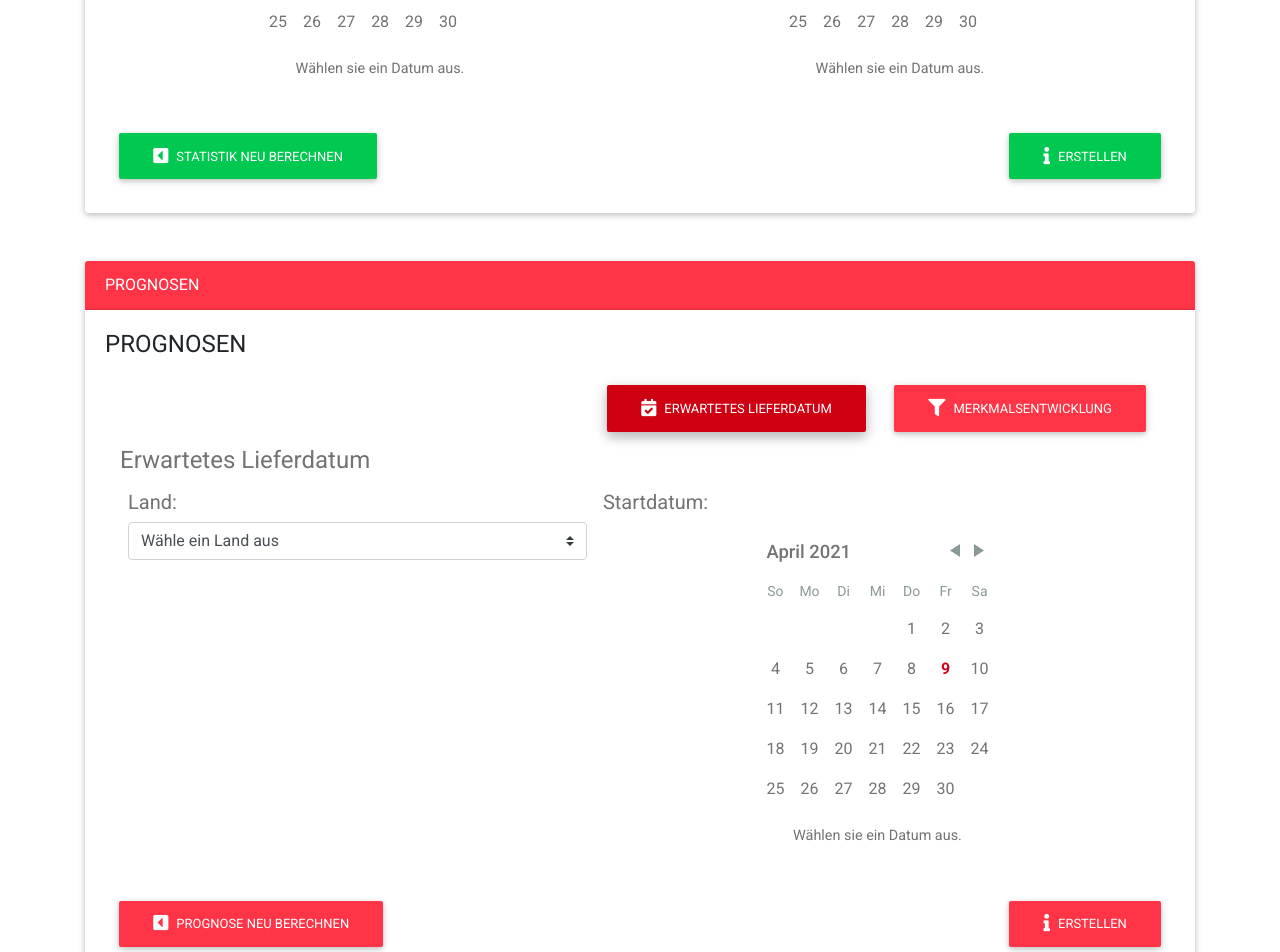
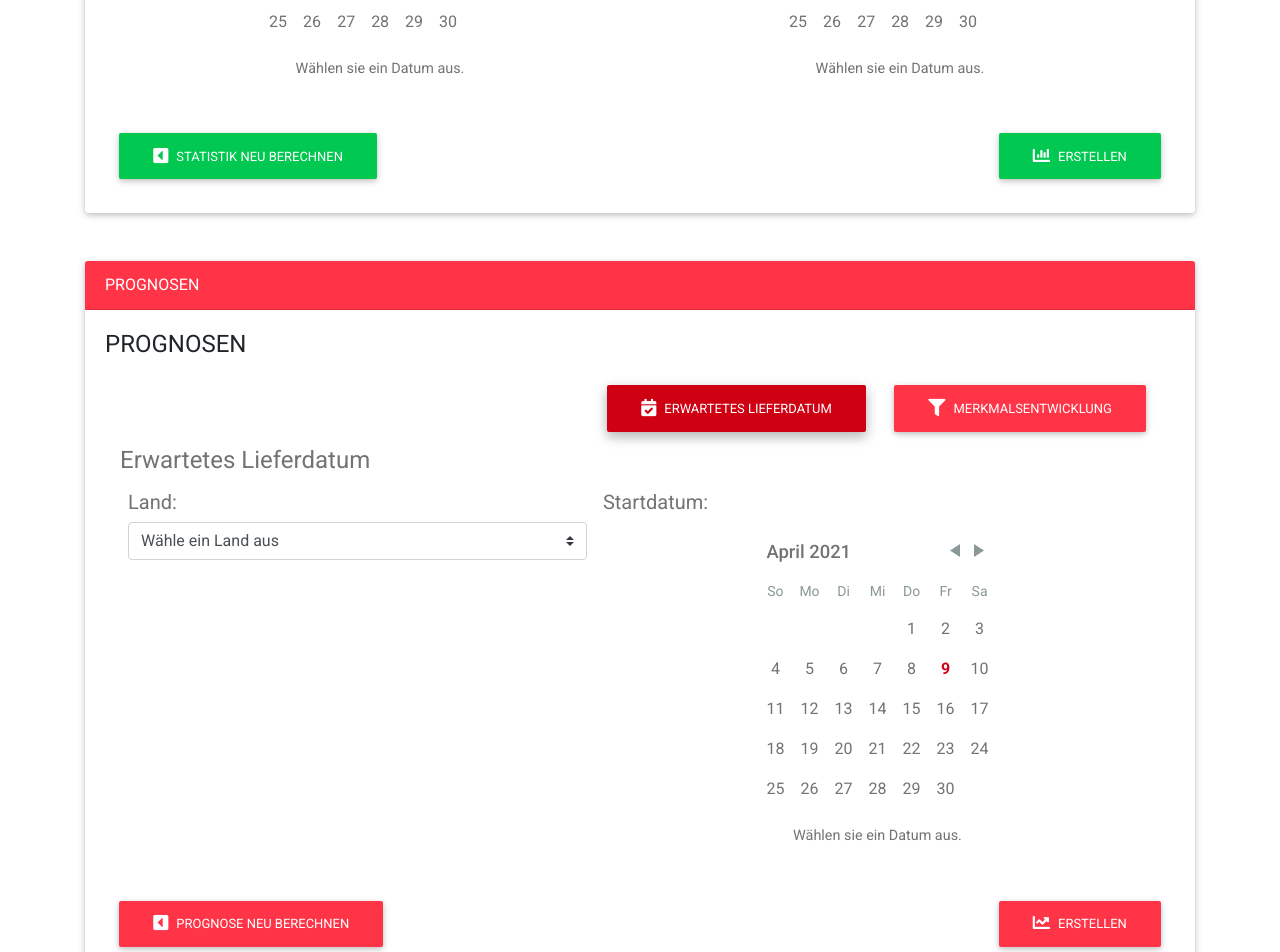
Before and after one commit to rewriteProject/frontend, a React (Create React App) app: page / in a window 1280 px wide. Shown: the part 1440-2392 px from the top of the page. Built offline with nearby package versions, Linux system fonts and the light colour scheme.

Commit message:
Toasts if Form is empty

```diff
--- a/package.json
+++ b/package.json
@@ -26,6 +26,7 @@
     "react-nice-dates": "^3.1.0",
     "react-router-dom": "^5.2.0",
     "react-scripts": "4.0.3",
+    "react-toastify": "^5.5.0",
     "web-vitals": "^1.1.0",
     "webpack": "^4.44.2",
     "webpack-cli": "^4.6.0",
--- a/src/components/Information.js
+++ b/src/components/Information.js
@@ -3,9 +3,13 @@ import { MDBIcon, MDBTabContent, MDBTabPane, MDBCard, MDBCardBody, MDBCardTitle,
 import ChartSite from './ChartSite'
 import { BrowserRouter as Router } from 'react-router-dom';
 import AnchorLink from 'react-anchor-link-smooth-scroll'
+import { ToastContainer, toast } from 'react-toastify';
+import 'react-toastify/dist/ReactToastify.css';
 
+toast.configure()
 class Information extends Component {
   state = {
+    disabled: true,
     items: {
       default: "1",
     }
@@ -23,6 +27,16 @@ class Information extends Component {
   };
 
   render() {
+    const alert = () => toast.warn('Fülle das Information-Formular aus!', {
+                                      position: "bottom-right",
+                                      autoClose: 4000,
+                                      hideProgressBar: false,
+                                      closeOnClick: true,
+                                      newestOnTop: false,
+                                      pauseOnHover: true,
+                                      draggable: true,
+                                      progress: undefined,
+                                    });
 
     return (
       <MDBContainer id="informationen">
@@ -97,7 +111,17 @@ class Information extends Component {
               </div>
 
               <div className="ml-auto p-2 col-example">
-                <AnchorLink  offset={() => 50} href='#informationen'>
+                <div>
+                  {this.state.disabled
+                    ? <AnchorLink  offset={() => 50} href='#informationen'>
+                        <MDBBtn rounded color="warning" type="submit"
+                          active={this.state.items["default"] === "3"}
+                          onClick={alert} >
+                          <MDBIcon icon="info" size="lg" className="mr-2" />
+                          Erstellen
+                        </MDBBtn>
+                      </AnchorLink>
+                    : <AnchorLink  offset={() => 50} href='#informationen'>
                         <MDBBtn rounded color="warning" type="submit"
                           active={this.state.items["default"] === "3"}
                           onClick={this.togglePills("default", "3")} >
@@ -105,6 +129,9 @@ class Information extends Component {
                           Erstellen
                         </MDBBtn>
                       </AnchorLink>
+                  }
+
+                </div>
               </div>
             </div>
 
--- a/src/components/Prognose.js
+++ b/src/components/Prognose.js
@@ -5,15 +5,20 @@ import { BrowserRouter as Router } from 'react-router-dom';
 import AnchorLink from 'react-anchor-link-smooth-scroll'
 import DatumPicker from './DatumPicker'
 import DependentDropdown from './DependentDropdown'
+import { ToastContainer, toast } from 'react-toastify';
+import 'react-toastify/dist/ReactToastify.css';
 
+toast.configure()
 class Prognose extends Component {
   state = {
+    disabled: true,
     items: {
       default: "1",
     }
   };
 
   togglePills = (type, tab) => e => {
+
     e.preventDefault();
     if (this.state.items[type] !== tab) {
       let items = { ...this.state.items };
@@ -25,6 +30,18 @@ class Prognose extends Component {
   };
 
   render() {
+
+    const alert = () => toast.error('Fülle das Prognose-Formular aus!', {
+                                      position: "bottom-right",
+                                      autoClose: 4000,
+                                      hideProgressBar: false,
+                                      closeOnClick: true,
+                                      newestOnTop: false,
+                                      pauseOnHover: true,
+                                      draggable: true,
+                                      progress: undefined,
+                                    });
+
 
     return (
       <MDBContainer id="prognosen">
@@ -59,6 +76,7 @@ class Prognose extends Component {
                   <MDBTabContent activeItem={this.state.items["default"]}>
 
                     <MDBTabPane tabId="1">
+
                       <h4>Erwartetes Lieferdatum</h4>
                       <div className="d-flex bd-highlight example-parent">
                         <div className="p-2 flex-fill bd-highlight col-example">
@@ -75,12 +93,14 @@ class Prognose extends Component {
                           <DatumPicker />
                         </div>
                       </div>
+
                     </MDBTabPane>
 
                     <MDBTabPane tabId="2">
+
                       <h4>Merkmalsentwicklung</h4>
                       <div className="d-flex bd-highlight example-parent">
-                        <div className="p-2 flex-fill bd-highlight col-6">
+                        <div className="p-2 flex-fill bd-highlight col-12">
                           <h5>Land: </h5>
                           <select className="browser-default custom-select">
                             <option>Wähle ein Land aus</option>
@@ -89,35 +109,19 @@ class Prognose extends Component {
                             <option value="3">Russland</option>
                           </select>
                         </div>
-                        <div className="p-2 flex-fill bd-highlight col-6">
-                          <h5>Intervall: </h5>
-                          <select className="browser-default custom-select">
-                            <option>Wähle ein Intervall aus</option>
-                            <option value="1">daily</option>
-                            <option value="2">monthly</option>
-                            <option value="3">yearly</option>
-                          </select>
-                        </div>
                       </div>
 
                       <DependentDropdown />
 
-                      <div className="d-flex bd-highlight example-parent">
-                        <div className="p-2 flex-fill bd-highlight col-6">
-                          <h5>Startdatum: </h5>
-                          <DatumPicker />
-                        </div>
-                        <div className="p-2 flex-fill bd-highlight col-6">
-                          <h5>Enddatum: </h5>
-                          <DatumPicker />
-                        </div>
-                      </div>
+                    </MDBTabPane>
+
+                    <MDBTabPane tabId="3">
+
+                      <h4>Prognose</h4>
+                      <ChartSite />
 
                     </MDBTabPane>
-                    <MDBTabPane tabId="3">
-                      <h4>Prognose</h4>
-                      <ChartSite />
-                    </MDBTabPane>
+
                   </MDBTabContent>
                 </MDBContainer>
               </Router>
@@ -135,16 +139,30 @@ class Prognose extends Component {
               </div>
 
               <div className="ml-auto p-2 col-example">
-                <AnchorLink  offset={() => 50} href='#prognosen'>
+                <div>
+                  {this.state.disabled
+                    ? <AnchorLink  offset={() => 50} href='#prognosen'>
+                        <MDBBtn rounded color="danger" type="submit"
+                          active={this.state.items["default"] === "3"}
+                          onClick={alert} >
+                          <MDBIcon icon="chart-line" size="lg" className="mr-2" />
+                          Erstellen
+                        </MDBBtn>
+                      </AnchorLink>
+                    : <AnchorLink  offset={() => 50} href='#prognosen'>
                         <MDBBtn rounded color="danger" type="submit"
                           active={this.state.items["default"] === "3"}
                           onClick={this.togglePills("default", "3")} >
-                    <MDBIcon icon="info" size="lg" className="mr-2" />
+                          <MDBIcon icon="chart-line" size="lg" className="mr-2" />
                           Erstellen
                         </MDBBtn>
                       </AnchorLink>
+                  }
+
                 </div>
               </div>
+            </div>
+
 
           </MDBCardBody>
         </MDBCard>
--- a/src/components/Statistik.js
+++ b/src/components/Statistik.js
@@ -4,9 +4,13 @@ import ChartSite from './ChartSite'
 import { BrowserRouter as Router } from 'react-router-dom';
 import AnchorLink from 'react-anchor-link-smooth-scroll'
 import DatumPicker from './DatumPicker'
+import { ToastContainer, toast } from 'react-toastify';
+import 'react-toastify/dist/ReactToastify.css';
 
+toast.configure()
 class Statistik extends Component {
   state = {
+    disabled: true,
     items: {
       default: "1",
     }
@@ -24,6 +28,17 @@ class Statistik extends Component {
   };
 
   render() {
+
+    const alert = () => toast.success('Fülle das Statistik-Formular aus!', {
+                                    position: "bottom-right",
+                                    autoClose: 4000,
+                                    hideProgressBar: false,
+                                    closeOnClick: true,
+                                    newestOnTop: false,
+                                    pauseOnHover: true,
+                                    draggable: true,
+                                    progress: undefined,
+                                  });
 
     return (
       <MDBContainer id="statistik">
@@ -106,14 +121,26 @@ class Statistik extends Component {
               </div>
 
               <div className="ml-auto p-2 col-example">
-                <AnchorLink  offset={() => 50} href='#statistik'>
+                <div>
+                  {this.state.disabled
+                    ? <AnchorLink  offset={() => 50} href='#statistik'>
+                        <MDBBtn rounded color="success" type="submit"
+                          active={this.state.items["default"] === "2"}
+                          onClick={alert} >
+                          <MDBIcon icon="chart-bar" size="lg" className="mr-2" />
+                          Erstellen
+                        </MDBBtn>
+                      </AnchorLink>
+                    : <AnchorLink  offset={() => 50} href='#statistik'>
                         <MDBBtn rounded color="success" type="submit"
                           active={this.state.items["default"] === "2"}
                           onClick={this.togglePills("default", "2")} >
-                    <MDBIcon icon="info" size="lg" className="mr-2" />
+                          <MDBIcon icon="chart-bar" size="lg" className="mr-2" />
                           Erstellen
                         </MDBBtn>
                       </AnchorLink>
+                  }
+                </div>
               </div>
             </div>
 
```
Also changed, not shown: 1 other file (tests, documents, lock files or other folders). Lines whose indentation alone changed are shown as unchanged.
